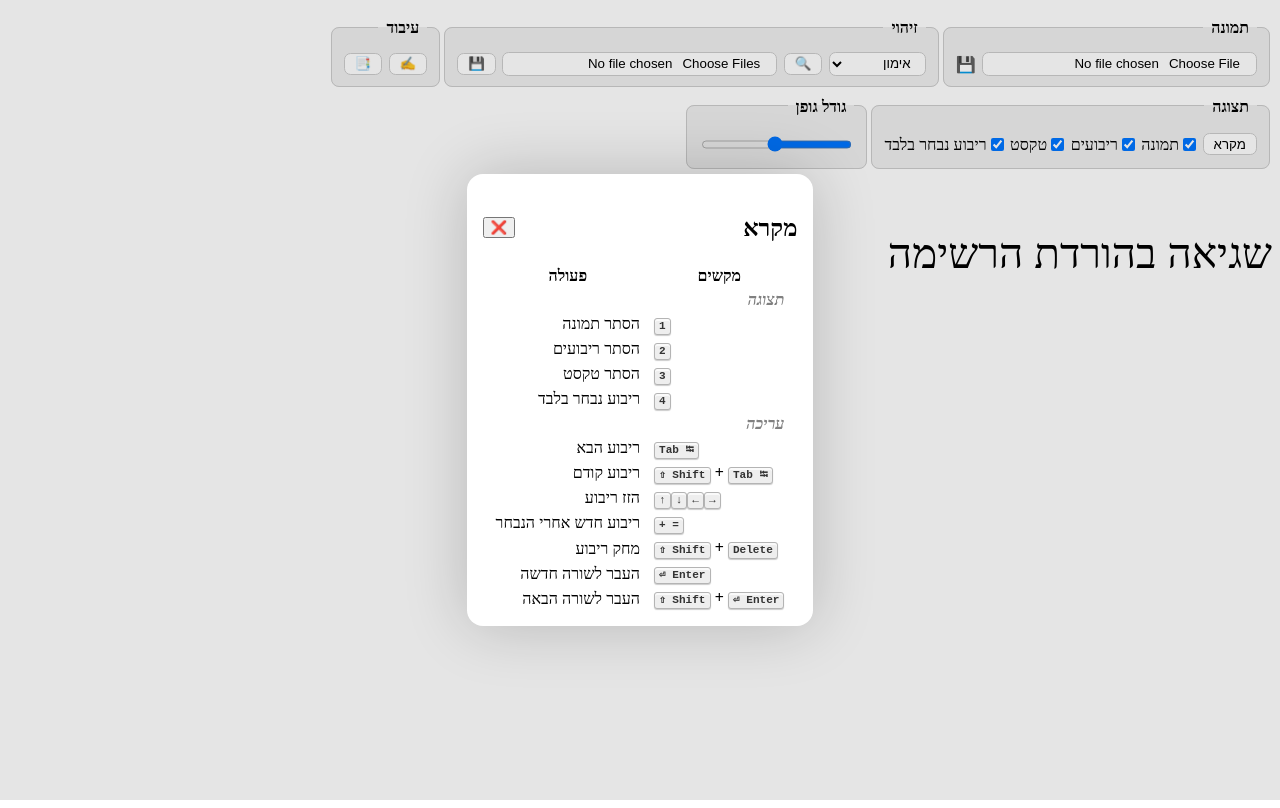
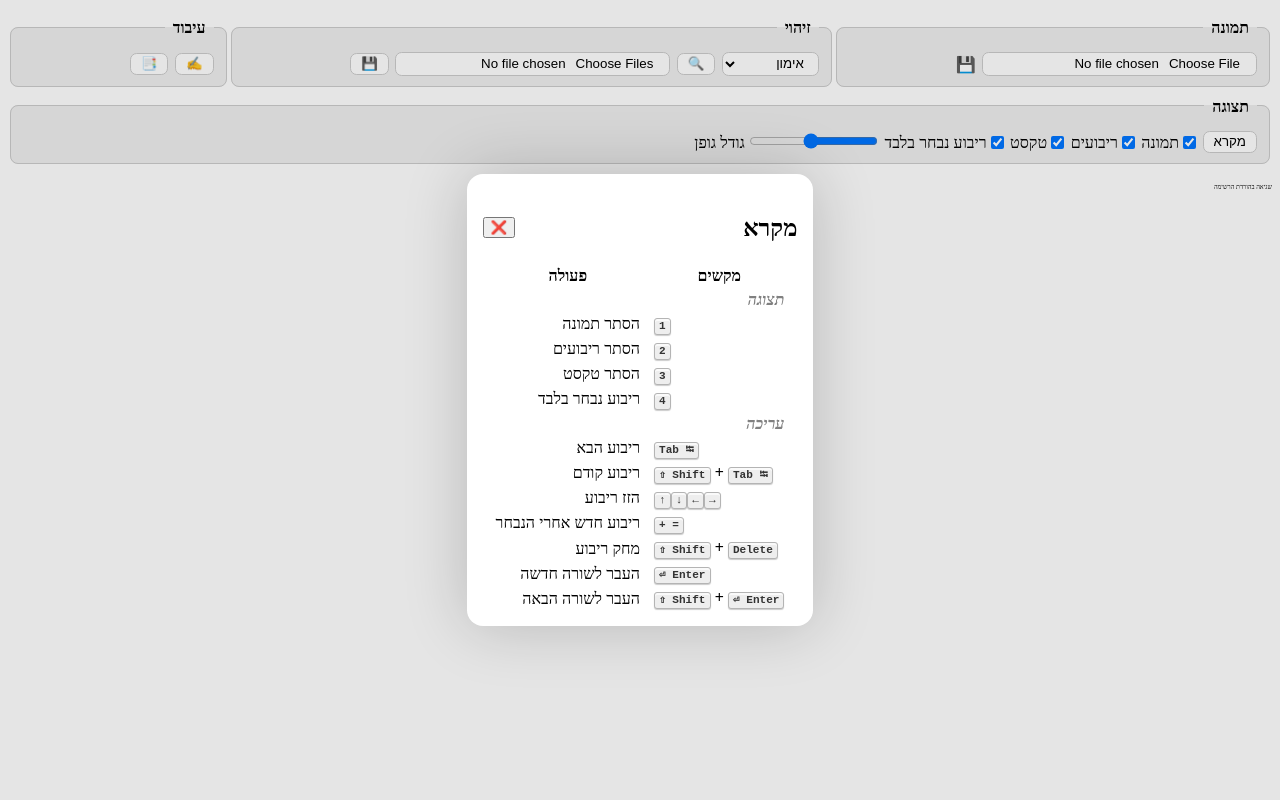
Before and after one commit to sandyberko/teamim, a website with bundled scripts: page assets/boxedit/assets/index.html in a window 1280 px wide. Both pictures are taken after a click on the button "מקרא". Built offline with nearby package versions, Linux system fonts and the light colour scheme; no server answers.

Commit message:
boxedit: lighthouse fixes

```diff
--- a/assets/boxedit/assets/index.css
+++ b/assets/boxedit/assets/index.css
@@ -6,7 +6,6 @@
 }
 
 :root {
-  direction: rtl;
   height: 100%;
   overflow: hidden;
   font-family: system-ui;
@@ -37,14 +36,37 @@ header {
   display: flex;
   flex-wrap: wrap;
   user-select: none;
+  overflow: auto;
 
   & > fieldset {
+    flex: 1 1 auto;
     display: flex;
+    flex-wrap: wrap;
     gap: 0.4em;
     align-items: center;
     border: var(--border);
     border-radius: var(--border-radius);
     background-color: var(--background-color);
+
+
+
+
+
+
+
+
+
+
+
+
+
+
+
+
+
+
+
+
 
     & > legend {
       font-weight: bold;
@@ -121,7 +143,8 @@ main {
   position: relative;
   overflow: scroll;
   zoom: 0.4;
-  font-size: 6.6em;
+
+
 
   & > img {
     position: absolute;
@@ -131,6 +154,7 @@ main {
   & > #box-container {
     position: absolute;
     z-index: 1;
+    font-size: 6.6em;
 
     & > tess-box {
       position: absolute;
@@ -191,6 +215,19 @@ body:has(#view-solo:not(:checked)) tess-box:not(:focus) {
 main > table#distances {
   cursor: pointer;
   border-collapse: collapse;
+  font-size: 4em;
+
+
+
+
+
+
+
+
+
+
+
+
 
   & > tbody > tr {
     padding: 0.2em 0;
--- a/assets/boxedit/assets/index.html
+++ b/assets/boxedit/assets/index.html
@@ -1,5 +1,5 @@
 <!doctype html>
-<html lang="heb">
+<html lang="he" dir="rtl">
   <head>
     <meta charset="utf-8" />
     <meta name="viewport" content="width=device-width, initial-scale=1" />
@@ -78,9 +78,7 @@
           />
           <span>ריבוע נבחר בלבד</span>
         </label>
-      </fieldset>
-      <fieldset>
-        <legend>גודל גופן</legend>
+        <label>
           <input
             type="range"
             id="font-size"
@@ -89,6 +87,8 @@
             value="6.6"
             step="0.05"
           />
+          <span>גודל גופן</span>
+        </label>
       </fieldset>
     </header>
     <main id="main"></main>
--- a/assets/boxedit/src/index.ts
+++ b/assets/boxedit/src/index.ts
@@ -505,7 +505,7 @@ if (fontSizeInput instanceof HTMLInputElement === false)
   throw new Error("where font size input?");
 fontSizeInput.addEventListener("input", () => {
   const fontSize = parseFloat(fontSizeInput.value);
-  main.style.fontSize = fontSize + "em";
+  boxContainer().style.fontSize = fontSize + "em";
 });
 
 // NOTE: this should be last
```
Lines whose indentation alone changed are shown as unchanged.
